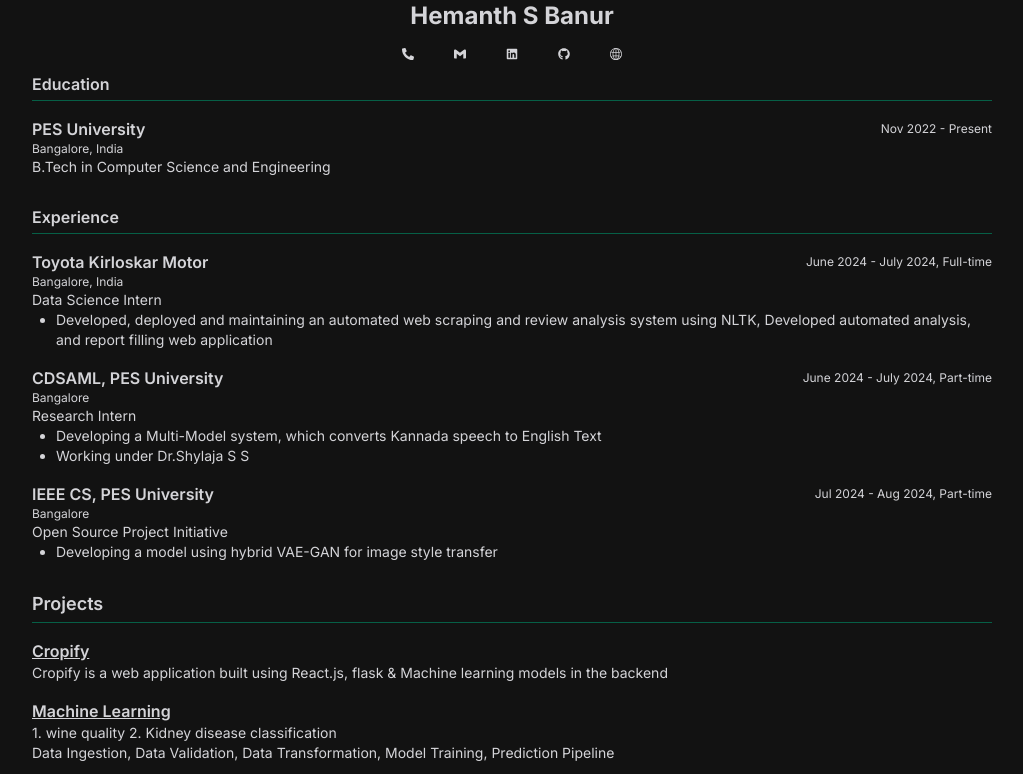
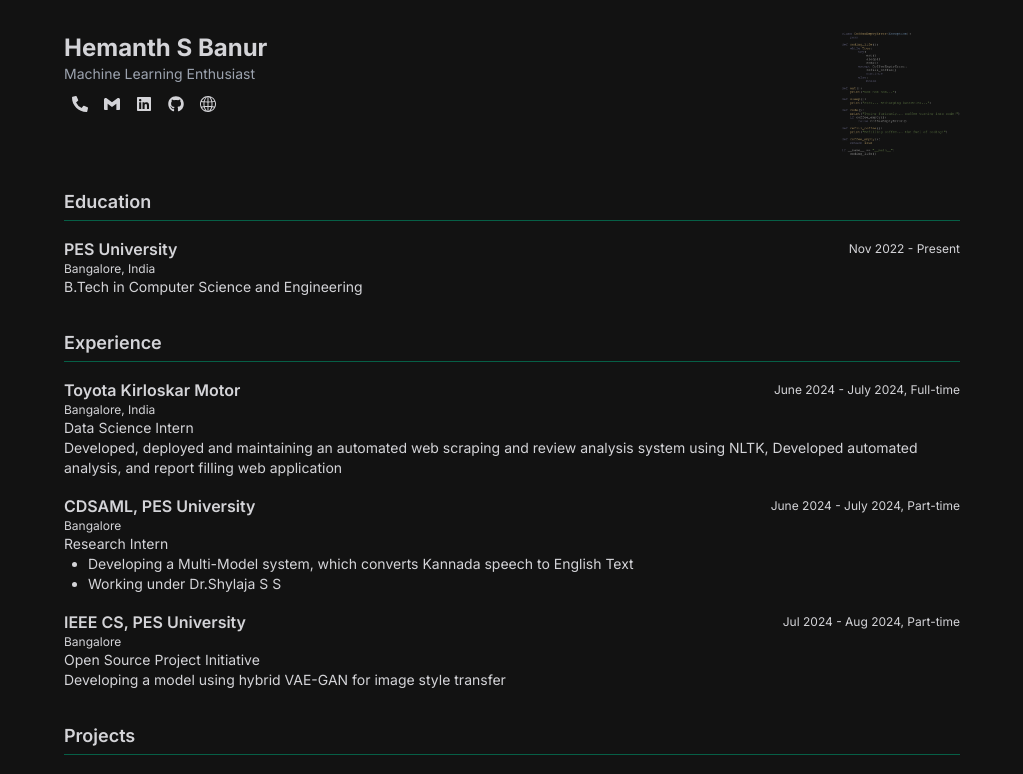
Before and after one commit to arjuuuuunnnnn/hemanthsbanur, a Next.js app: page /cv in a window 1280 px wide. Shown: the top 774 px of the page, without its empty margins (128-1151 px from the left). Built offline with nearby package versions, Linux system fonts and the light colour scheme.

Commit message:
feat: cv2 picc

```diff
--- a/src/app/cv/page.jsx
+++ b/src/app/cv/page.jsx
@@ -1,27 +1,61 @@
-"use client";
-
 import React from "react";
 import { SiGmail } from "react-icons/si";
 import Link from "next/link";
-import { FaLinkedin, FaPhoneAlt, FaGithub} from "react-icons/fa";
+import { FaLinkedin, FaPhoneAlt, FaGithub } from "react-icons/fa";
 import { SlGlobe } from "react-icons/sl";
+import Image from "next/image";
+
+const projects = [
+  {
+    name: "Cropify",
+    description: "Cropify is a web application built using React.js, Flask & Machine learning models in the backend",
+    link: "https://github.com/arjuuuuunnnnn/Cropify",
+    tags: ["Web", "ML"]
+  },
+  {
+    name: "Machine Learning",
+    description: "1. Wine quality 2. Kidney disease classification. Data Ingestion, Data Validation, Data Transformation, Model Training, Prediction Pipeline",
+    link: "https://github.com/arjuuuuunnnnn/Wine-Quality-End-to-End-ML",
+    tags: ["ML"]
+  },
+  {
+    name: "Reg-Model",
+    description: "Built a Regression model for a particular dataset with all the statistical analysis",
+    link: "https://github.com/arjuuuuunnnnn/Reg-model",
+    tags: ["Data Analysis"]
+  }
+];
 
 const ResumePage = () => {
   return (
-    <>
-      <section className="flex flex-col items-center justify-center min-h-screen bg-[#121212] text-zinc-300">
-        <h1 className="text-2xl font-bold mb-4">Hemanth S Banur</h1>
-        <div className="flex justify-center items-center mb-1 w-3/4 text-xs">
-          <Link href="tel:+916363546350"><FaPhoneAlt className="hover:scale-105 hover:text-white mx-5"/></Link>
-          <Link href="mailto:arjunbanur27@gmail.com"><SiGmail className="hover:scale-105 hover:text-white mx-5"/></Link>
-          <Link href="https://www.linkedin.com/in/hemanth-s-banur-3aaa34284/"><FaLinkedin className="hover:scale-105 hover:text-white mx-5"/></Link>
-          <Link href="https://github.com/arjuuuuunnnnn"><FaGithub className="hover:scale-105 hover:text-white mx-5"/></Link>
-          <Link href="https://hemanthsbanur.vercel.app"><SlGlobe className="hover:scale-105 hover:text-white mx-5"/></Link>
+    <div className="min-h-screen bg-[#121212] text-zinc-300 p-4 md:p-8">
+      <div className="max-w-4xl mx-auto">
+        <div className="flex flex-col md:flex-row justify-between items-start mb-8">
+          <div className="flex-1">
+            <h1 className="text-2xl font-bold">Hemanth S Banur</h1>
+            <p className="text-sm text-gray-400 mb-2">Machine Learning Enthusiast</p>
+            <div className="flex flex-wrap">
+              <Link href="tel:+916363546350"><FaPhoneAlt className="hover:scale-105 hover:text-white mx-2 my-1"/></Link>
+              <Link href="mailto:arjunbanur27@gmail.com"><SiGmail className="hover:scale-105 hover:text-white mx-2 my-1"/></Link>
+              <Link href="https://www.linkedin.com/in/hemanth-s-banur-3aaa34284/"><FaLinkedin className="hover:scale-105 hover:text-white mx-2 my-1"/></Link>
+              <Link href="https://github.com/arjuuuuunnnnn"><FaGithub className="hover:scale-105 hover:text-white mx-2 my-1"/></Link>
+              <Link href="https://hemanthsbanur.vercel.app"><SlGlobe className="hover:scale-105 hover:text-white mx-2 my-1"/></Link>
+            </div>
+          </div>
+          <div className="mt-4 md:mt-0">
+            <Image
+              src="/images/About.png"
+              alt="Profile Picture"
+              width={120}
+              height={120}
+              className="object-cover rounded-md"
+            />
+          </div>
         </div>
 
-        <section className="my-2 w-3/4">
-          <h2 className="font-semibold border-b border-emerald-800 pb-1 mb-4">Education</h2>
-          <div className="mb-4">
+        <section className="mb-8">
+          <h2 className="text-lg font-semibold border-b border-emerald-800 pb-1 mb-4">Education</h2>
+          <div>
             <div className="flex justify-between items-center">
               <h3 className="font-semibold text-base">PES University</h3>
               <span className="text-xs font-normal">Nov 2022 - Present</span>
@@ -31,62 +65,72 @@
           </div>
         </section>
 
-        <section className="my-1 w-3/4">
-          <h2 className="font-semibold border-b border-emerald-800 pb-1 mb-4">Experience</h2>
-          <div className="mb-4">
+        <section className="mb-8">
+          <h2 className="text-lg font-semibold border-b border-emerald-800 pb-1 mb-4">Experience</h2>
+          {[
+            {
+              title: "Toyota Kirloskar Motor",
+              position: "Data Science Intern",
+              duration: "June 2024 - July 2024, Full-time",
+              location: "Bangalore, India",
+              description: "Developed, deployed and maintaining an automated web scraping and review analysis system using NLTK, Developed automated analysis, and report filling web application"
+            },
+            {
+              title: "CDSAML, PES University",
+              position: "Research Intern",
+              duration: "June 2024 - July 2024, Part-time",
+              location: "Bangalore",
+              description: [
+                "Developing a Multi-Model system, which converts Kannada speech to English Text",
+                "Working under Dr.Shylaja S S"
+              ]
+            },
+            {
+              title: "IEEE CS, PES University",
+              position: "Open Source Project Initiative",
+              duration: "Jul 2024 - Aug 2024, Part-time",
+              location: "Bangalore",
+              description: "Developing a model using hybrid VAE-GAN for image style transfer"
+            }
+          ].map((exp, index) => (
+            <div key={index} className="mb-4">
               <div className="flex justify-between items-center">
-              <h3 className="font-semibold text-base">Toyota Kirloskar Motor</h3>
-              <span className="text-xs font-normal">June 2024 - July 2024, Full-time</span>
+                <h3 className="font-semibold text-base">{exp.title}</h3>
+                <span className="text-xs font-normal">{exp.duration}</span>
               </div>
-            <p className="text-xs">Bangalore, India</p>
-            <p className="text-sm">Data Science Intern</p>
+              <p className="text-xs">{exp.location}</p>
+              <p className="text-sm">{exp.position}</p>
+              {Array.isArray(exp.description) ? (
                 <ul className="list-disc ml-6 text-sm">
-              <li>Developed, deployed and maintaining an automated web scraping and review analysis system using NLTK, Developed automated analysis, and report filling web application</li>
+                  {exp.description.map((item, idx) => (
+                    <li key={idx}>{item}</li>
+                  ))}
                 </ul>
+              ) : (
+                <p className="text-sm">{exp.description}</p>
+              )}
             </div>
-          <div className="mb-4">
-            <div className="flex justify-between items-center">
-              <h3 className="font-semibold text-base">CDSAML, PES University</h3>
-              <span className="text-xs font-normal">June 2024 - July 2024, Part-time</span>
-            </div>
-            <p className="text-xs">Bangalore</p>
-            <p className="text-sm">Research Intern</p>
-            <ul className="list-disc ml-6 text-sm">
-              <li>Developing a Multi-Model system, which converts Kannada speech to English Text</li>
-              <li>Working under Dr.Shylaja S S</li>
-            </ul>
-          </div>
-			<div className="mb-4">
-            <div className="flex justify-between items-center">
-              <h3 className="font-semibold text-base">IEEE CS, PES University</h3>
-              <span className="text-xs font-normal">Jul 2024 - Aug 2024, Part-time</span>
-            </div>
-            <p className="text-xs">Bangalore</p>
-            <p className="text-sm">Open Source Project Initiative</p>
-            <ul className="list-disc ml-6 text-sm">
-              <li>Developing a model using hybrid VAE-GAN for image style transfer</li>
-            </ul>
-          </div>
+          ))}
         </section>
 
-        <section className="my-2 w-3/4">
+        <section>
           <h2 className="text-lg font-semibold border-b border-emerald-800 pb-1 mb-4">Projects</h2>
-          <div className="mb-4">
-            <h3 className="font-semibold"><a href="https://github.com/arjuuuuunnnnn/Cropify" className="underline hover:text-emerald-800">Cropify</a></h3>
-            <p className="text-sm">Cropify is a web application built using React.js, flask & Machine learning models in the backend</p>
+          {projects.map((project, index) => (
+            <div key={index} className="mb-4">
+              <h3 className="font-semibold">
+                <a href={project.link} className="underline hover:text-emerald-800">{project.name}</a>
+              </h3>
+              <p className="text-sm">{project.description}</p>
+              <div className="flex flex-wrap mt-1">
+                {project.tags.map((tag, idx) => (
+                  <span key={idx} className="text-xs bg-gray-700 text-white px-2 py-1 mr-2 mb-2 rounded-md">{tag}</span>
+                ))}
               </div>
-          <div className="mb-4">
-            <h3 className="font-semibold"><a href="https://github.com/arjuuuuunnnnn/Wine-Quality-End-to-End-ML" className="underline hover:text-emerald-800">Machine Learning</a></h3>
-            <p className="text-sm">1. wine quality 2. Kidney disease classification</p>
-            <p className="text-sm">Data Ingestion, Data Validation, Data Transformation, Model Training, Prediction Pipeline</p>
             </div>
-          <div className="mb-4">
-            <h3 className="font-semibold"><a href="https://github.com/arjuuuuunnnnn/Reg-model" className="underline hover:text-emerald-800">Reg-Model</a></h3>
-            <p className="text-sm">Built a Regression model for a particular dataset with all the statistical analysis</p>
+          ))}
+        </section>
       </div>
-        </section>
-      </section>
-    </>
+    </div>
   );
 };
 
--- a/src/app/cv2/page.jsx
+++ b/src/app/cv2/page.jsx
@@ -1,5 +1,3 @@
-"use client";
-
 import React from "react";
 import { SiGmail } from "react-icons/si";
 import Link from "next/link";
@@ -12,7 +10,7 @@
     name: "Cropify",
     description: "Cropify is a web application built using React.js, Flask & Machine learning models in the backend",
     link: "https://github.com/arjuuuuunnnnn/Cropify",
-    tags: ["Web", "ML"]
+    tags: ["ReactJS", "Flask", "ML"]
   },
   {
     name: "Machine Learning",
@@ -30,10 +28,10 @@
 
 const ResumePage = () => {
   return (
-    <>
-      <section className="flex flex-col items-center justify-center min-h-screen bg-[#121212] text-zinc-300 px-2 md:px-0">
-        <div className="flex flex-col md:flex-row justify-between items-start w-full md:w-3/4 mb-4">
-          <div className="flex flex-col items-start flex-1">
+    <div className="min-h-screen bg-[#121212] text-zinc-300 p-4 md:p-8">
+      <div className="max-w-4xl mx-auto">
+        <div className="flex justify-between items-start mb-8">
+          <div className="flex-1 pr-4">
             <h1 className="text-2xl font-bold">Hemanth S Banur</h1>
             <p className="text-sm text-gray-400 mb-2">Machine Learning Enthusiast</p>
             <div className="flex flex-wrap">
@@ -44,9 +42,9 @@
               <Link href="https://hemanthsbanur.vercel.app"><SlGlobe className="hover:scale-105 hover:text-white mx-2 my-1"/></Link>
             </div>
           </div>
-          <div className="flex-shrink-0 mt-4 md:mt-0 md:ml-4">
+          <div className="flex-shrink-0">
             <Image
-              src="/images/About.png"
+              src="/images/cv-img.jpeg"
               alt="Profile Picture"
               width={120}
               height={120}
@@ -55,9 +53,9 @@
           </div>
         </div>
 
-        <section className="my-2 w-full md:w-3/4">
-          <h2 className="font-semibold border-b border-emerald-800 pb-1 mb-4">Education</h2>
-          <div className="mb-4">
+        <section className="mb-8">
+          <h2 className="text-lg font-semibold border-b border-emerald-800 pb-1 mb-4">Education</h2>
+          <div>
             <div className="flex justify-between items-center">
               <h3 className="font-semibold text-base">PES University</h3>
               <span className="text-xs font-normal">Nov 2022 - Present</span>
@@ -67,45 +65,56 @@
           </div>
         </section>
 
-        <section className="my-1 w-full md:w-3/4">
-          <h2 className="font-semibold border-b border-emerald-800 pb-1 mb-4">Experience</h2>
-          <div className="mb-4">
-            <div className="flex justify-between items-center">
-              <h3 className="font-semibold text-base">Toyota Kirloskar Motor</h3>
-              <span className="text-xs font-normal">June 2024 - July 2024, Full-time</span>
+        <section className="mb-8">
+          <h2 className="text-lg font-semibold border-b border-emerald-800 pb-1 mb-4">Experience</h2>
+          {[
+
+			{
+              title: "IEEE CS, PES University",
+              position: "Open Source Project Initiative",
+              duration: "Jul 2024 - Aug 2024, Part-time",
+              location: "Bangalore",
+              description: "Developing a hybrid GAN-VAE model for artistic style transfer"
+            },
+			  {
+              title: "Toyota Kirloskar Motor",
+              position: "Data Science Intern",
+              duration: "June 2024 - July 2024, Full-time",
+              location: "Bangalore, India",
+              description: "Developed, deployed and maintaining an automated web scraping and review analysis system using NLTK, Developed automated analysis, and report filling web application"
+            },
+            {
+              title: "CDSAML, PES University",
+              position: "Research Intern",
+              duration: "June 2024 - July 2024, Part-time",
+              location: "Bangalore",
+              description: [
+                "Developing a Multi-Model system, which converts Kannada speech to English Text",
+                "Working under Dr.Shylaja S S"
+              ]
+            }
+		  ].map((exp, index) => (
+            <div key={index} className="mb-4">
+              <div className="flex justify-between items-center">
+                <h3 className="font-semibold text-base">{exp.title}</h3>
+                <span className="text-xs font-normal">{exp.duration}</span>
+              </div>
+              <p className="text-xs">{exp.location}</p>
+              <p className="text-sm">{exp.position}</p>
+              {Array.isArray(exp.description) ? (
+                <ul className="list-disc ml-6 text-sm">
+                  {exp.description.map((item, idx) => (
+                    <li key={idx}>{item}</li>
+                  ))}
+                </ul>
+              ) : (
+                <p className="text-sm">{exp.description}</p>
+              )}
             </div>
-            <p className="text-xs">Bangalore, India</p>
-            <p className="text-sm">Data Science Intern</p>
-            <ul className="list-disc ml-6 text-sm">
-              <li>Developed, deployed and maintaining an automated web scraping and review analysis system using NLTK, Developed automated analysis, and report filling web application</li>
-            </ul>
-          </div>
-          <div className="mb-4">
-            <div className="flex justify-between items-center">
-              <h3 className="font-semibold text-base">CDSAML, PES University</h3>
-              <span className="text-xs font-normal">June 2024 - July 2024, Part-time</span>
-            </div>
-            <p className="text-xs">Bangalore</p>
-            <p className="text-sm">Research Intern</p>
-            <ul className="list-disc ml-6 text-sm">
-              <li>Developing a Multi-Model system, which converts Kannada speech to English Text</li>
-              <li>Working under Dr.Shylaja S S</li>
-            </ul>
-          </div>
-          <div className="mb-4">
-            <div className="flex justify-between items-center">
-              <h3 className="font-semibold text-base">IEEE CS, PES University</h3>
-              <span className="text-xs font-normal">Jul 2024 - Aug 2024, Part-time</span>
-            </div>
-            <p className="text-xs">Bangalore</p>
-            <p className="text-sm">Open Source Project Initiative</p>
-            <ul className="list-disc ml-6 text-sm">
-              <li>Developing a model using hybrid VAE-GAN for image style transfer</li>
-            </ul>
-          </div>
+          ))}
         </section>
 
-        <section className="my-2 w-full md:w-3/4">
+        <section>
           <h2 className="text-lg font-semibold border-b border-emerald-800 pb-1 mb-4">Projects</h2>
           {projects.map((project, index) => (
             <div key={index} className="mb-4">
@@ -113,7 +122,7 @@
                 <a href={project.link} className="underline hover:text-emerald-800">{project.name}</a>
               </h3>
               <p className="text-sm">{project.description}</p>
-              <div className="flex flex-wrap mt-1 text-xs">
+              <div className="flex flex-wrap mt-1">
                 {project.tags.map((tag, idx) => (
                   <span key={idx} className="text-xs bg-gray-700 text-white px-2 py-1 mr-2 mb-2 rounded-md">{tag}</span>
                 ))}
@@ -121,8 +130,8 @@
             </div>
           ))}
         </section>
-      </section>
-    </>
+      </div>
+    </div>
   );
 };
 
```
Also changed, not shown: public/images/cv-img.jpeg (added). Lines whose indentation alone changed are shown as unchanged.
